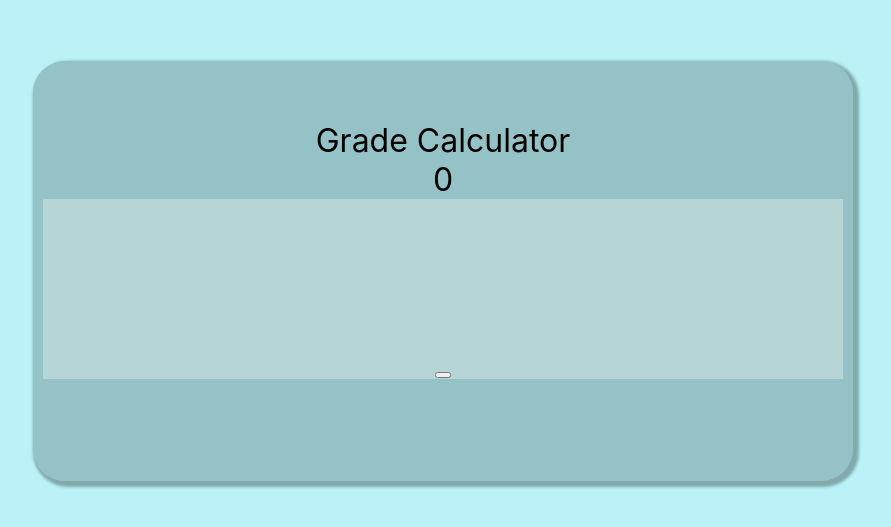
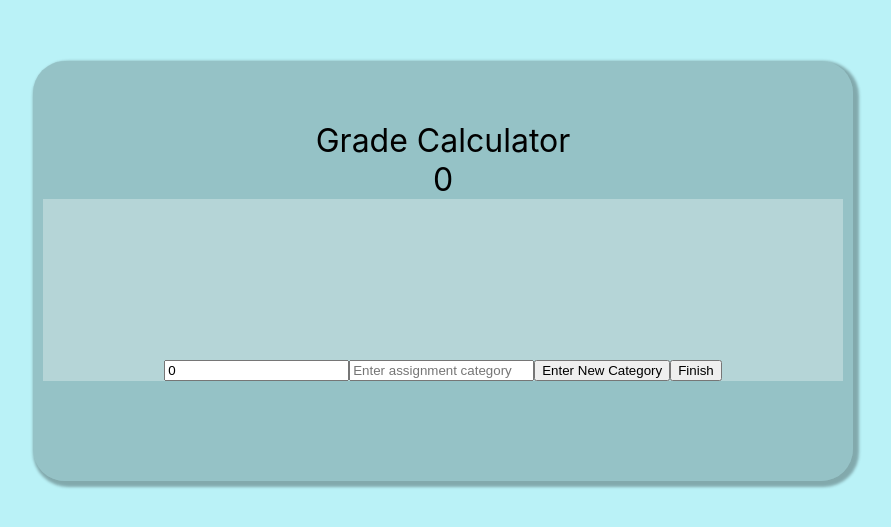
Before and after one commit to eitankrajewski/GradeCalculator, a React (Create React App) app: page / in a window 1280 px wide. Shown: the part 129-656 px from the top of the page, without its empty margins (197-1088 px from the left). Built offline with nearby package versions, Linux system fonts and the light colour scheme.

Commit message:
Added category manipulation, will later connect to a select element to allow users to choose different categories

```diff
--- a/src/components/AssignmentsForm.js
+++ b/src/components/AssignmentsForm.js
@@ -4,9 +4,10 @@ function AssignmentsForm() {
 
     let [keyNumber, setKeyNumber] = useState(1)
     let [assignments, setAssignments] = useState([])
-    let [categories, setCategories] = useState({
+    let [categories, setCategories] = useState([])
+    let [newCategory, setNewCategories] = useState({
       category: '',
-      weighting: 0
+      weighting: 0,
     })
     let [newAssignment, setNewAssignment] = useState({
       assignmentGrade: '',
@@ -15,7 +16,7 @@ function AssignmentsForm() {
     })
     let [ setupFinished, setSetupFinished ] = useState(false)
 
-    function handleSubmit(e) {
+    function handleSubmitForAssignments(e) {
       e.preventDefault(); // https://stackoverflow.com/questions/23427384/get-form-data-in-react
       setAssignments(previousAssignments => [...previousAssignments, newAssignment]);
       setKeyNumber(keyNumber + 1)
@@ -27,7 +28,22 @@ function AssignmentsForm() {
       })
 
     }
-    function handleChange(e) {
+
+    function handleSubmitForCategories(e) {
+      e.preventDefault(); // https://stackoverflow.com/questions/23427384/get-form-data-in-react
+      setCategories(previousCategories => [...previousCategories, newCategory]);
+      // setKeyNumber(keyNumber + 1)
+      console.log(categories)
+      setNewCategories({
+        category: '',
+        weighting: ''
+        // key: {keyNumber}
+      })
+
+
+    }
+
+    function handleChangeForAssignments(e) {
       const { name, value } = e.target;
       setNewAssignment(previousNewAssignments => ({ // https://stackoverflow.com/questions/54676966/push-method-in-react-hooks-usestate
         ...previousNewAssignments,
@@ -35,30 +51,65 @@ function AssignmentsForm() {
       }));
     }
 
-    function handleRemove(assignment) {
+    function handleChangeForCategories(e) {
+      const { name, value } = e.target;
+      setNewCategories(previousNewCategories => ({
+        ...previousNewCategories,
+        [name]: value
+      }));
+    }
+
+    function handleRemoveForAssignments(assignment) {
       let filteredAssignments = assignments.filter(otherGrades => otherGrades !== assignment)
       setAssignments(filteredAssignments)
       console.log(assignments)
     }
 
+    function handleRemoveForCategories(category) {
+      let filteredCategories = categories.filter(otherCategories => otherCategories !== category)
+      setCategories(filteredCategories)
+      console.log(categories)
+    }
+
 if(setupFinished == false) {
   return(
     <>
+    {categories.map(category => { // https://stackoverflow.com/questions/38282997/rendering-an-array-map-in-react
+      return(
+          <>
+            <p>{category.weighting} {category.category}</p>
+            <button onClick={() => handleRemoveForCategories(category)}>Remove</button>
+          </>
+        );
+      })}
     <form>
-      <button type="submit" onClick={() => setSetupFinished(true)} ></button>
+      <input
+      type="number"
+       name="weighting"
+       placeholder='Enter weighting of class'
+       value={newCategory.weighting}
+       onChange={handleChangeForCategories}>
+       </input>
+       <input
+       name="category"
+       placeholder='Enter assignment category'
+       value={newCategory.category}
+       onChange={handleChangeForCategories}>
+       </input>
+      <button onClick={handleSubmitForCategories} >Enter New Category</button>
+      <button onClick={() => setSetupFinished(true)} >Finish</button>
     </form>
    </>
   )
 } else {
   return (
     <>
-
     <div>
       {assignments.map(assignment => { // https://stackoverflow.com/questions/38282997/rendering-an-array-map-in-react
       return(
           <>
             <p key={assignment.key}>{assignment.assignmentGrade}</p>
-            <button onClick={() => handleRemove(assignment)}>Remove</button>
+            <button onClick={() => handleRemoveForAssignments(assignment)}>Remove</button>
           </>
         );
       })}
@@ -69,7 +120,7 @@ if(setupFinished == false) {
           name="assignmentGrade"
           placeholder='Enter assignment/assessment grade'
           value={newAssignment.assignmentGrade}
-          onChange={handleChange}
+          onChange={handleChangeForAssignments}
           />
 
         </div>
@@ -77,14 +128,15 @@ if(setupFinished == false) {
           <select
           name="assignmentCategory"
           value={newAssignment.assignmentCategory}
-          onChange={handleChange}
+          onChange={handleChangeForAssignments}
           >
             <option value="">Select an assignment type</option>
             <option value="Assignment">Assignment</option>
             <option value="Assessment">Summative Assessment</option>
           </select>
         </div>
-        <button type="submit" onClick={handleSubmit}>Add Assignment</button>
+        <button type="submit" onClick={handleSubmitForAssignments}>Add Assignment</button>
+        <button onClick={() => setSetupFinished(false)}>Go Back!</button>
         </form>
         </div>
 
```
